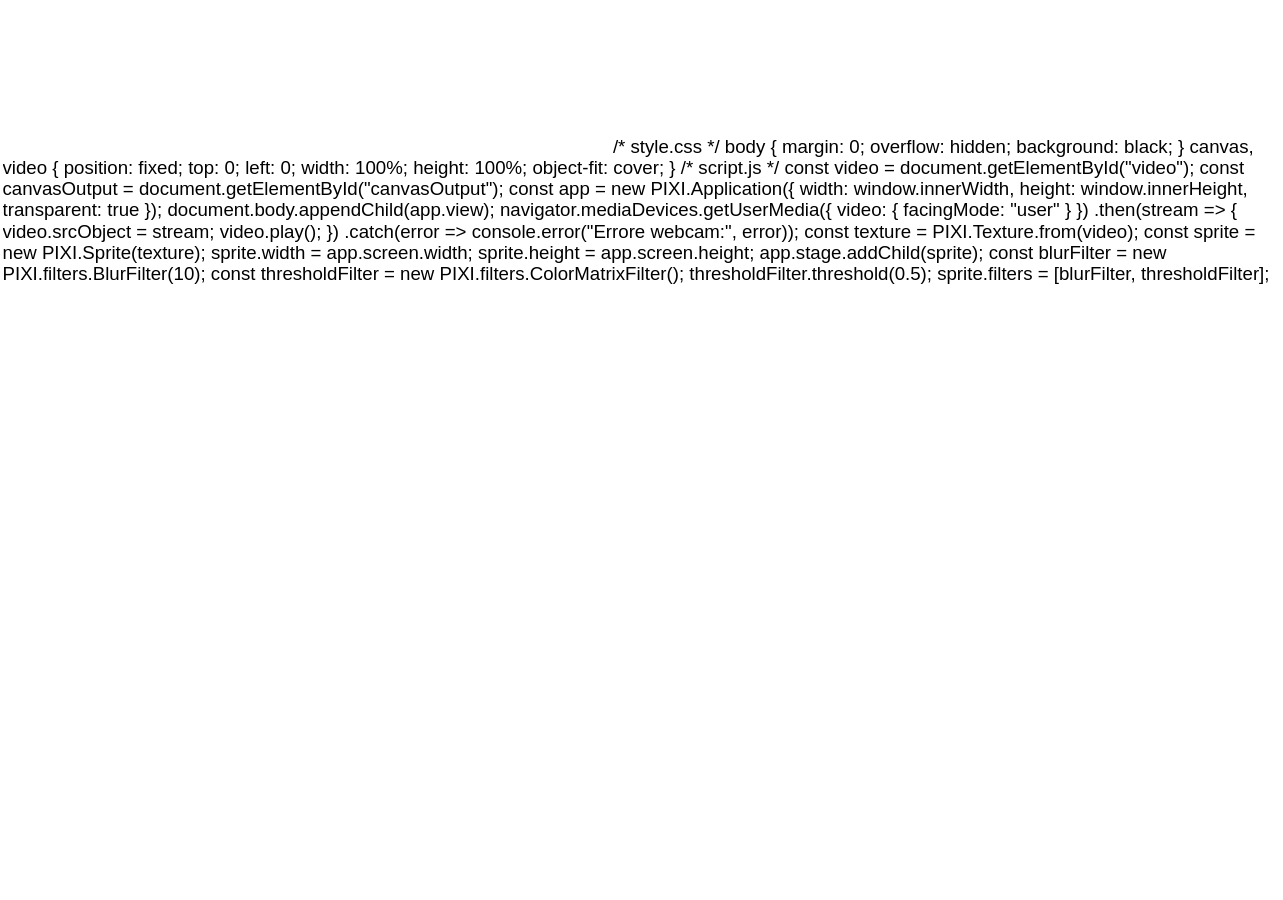
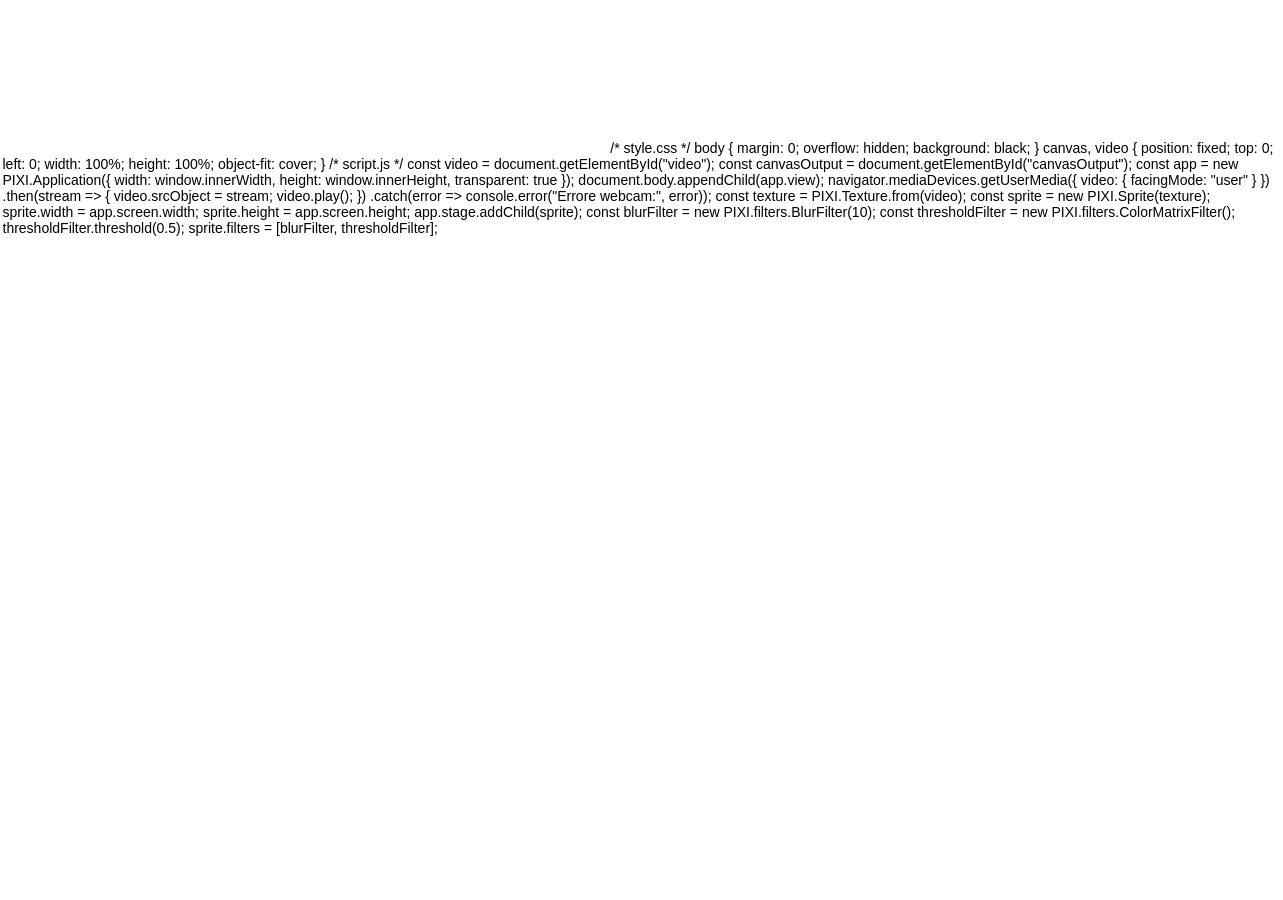

load

--- a/style.css
+++ b/style.css
@@ -1,6 +1,4 @@
 /* Resto del CSS */
-@import url("https://use.typekit.net/qqd2gph.css");
-
 @font-face {
   font-family: "Times NR Seven MT Std";
   src: url("asset/font/Times%20NR%20Seven%20MT%20Std%20Bold.otf") format("opentype");
@@ -26,9 +24,8 @@ header,
 * {
   font-family: "Helvetica Neue", Helvetica, sans-serif;
   font-weight: 500;
-  font-size: 14pt;
-  line-height: 16pt;
-  font-stretch: 130%;
+  font-size: 14px;
+  line-height: 16px;
   box-sizing: border-box;
 }
 
